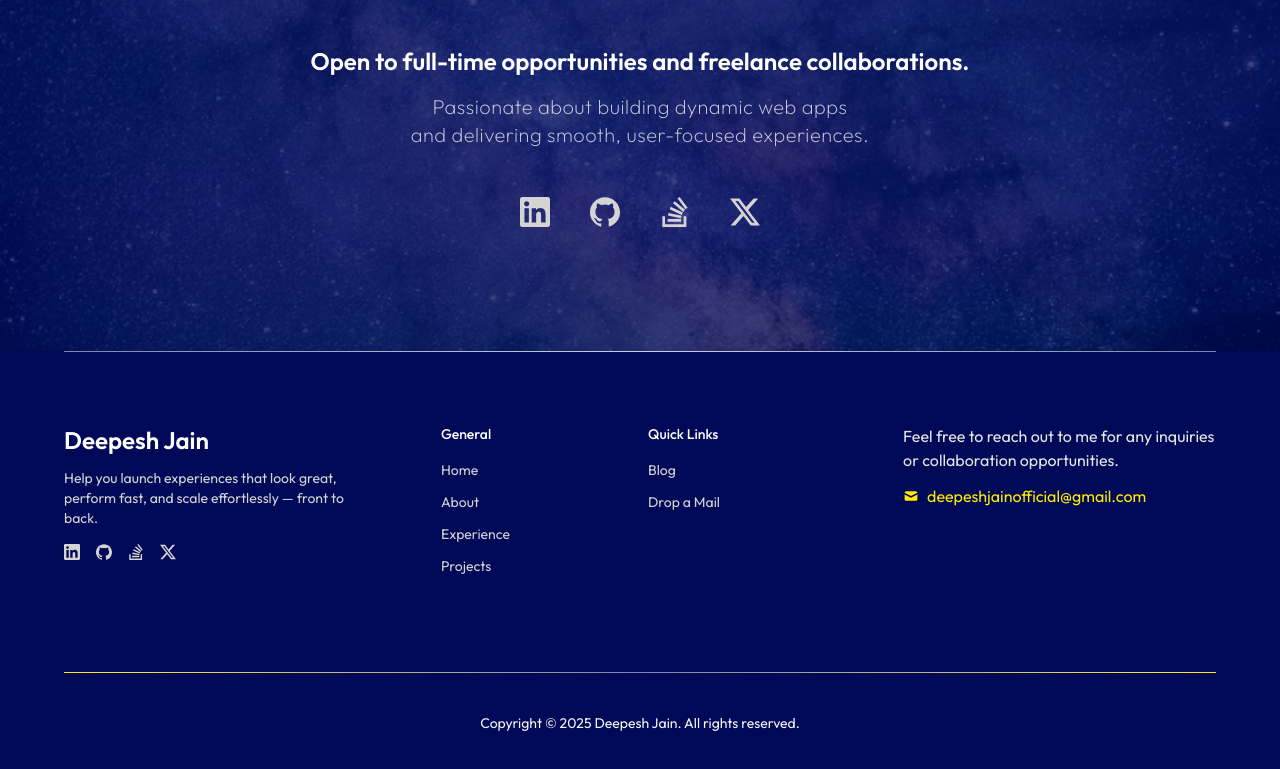
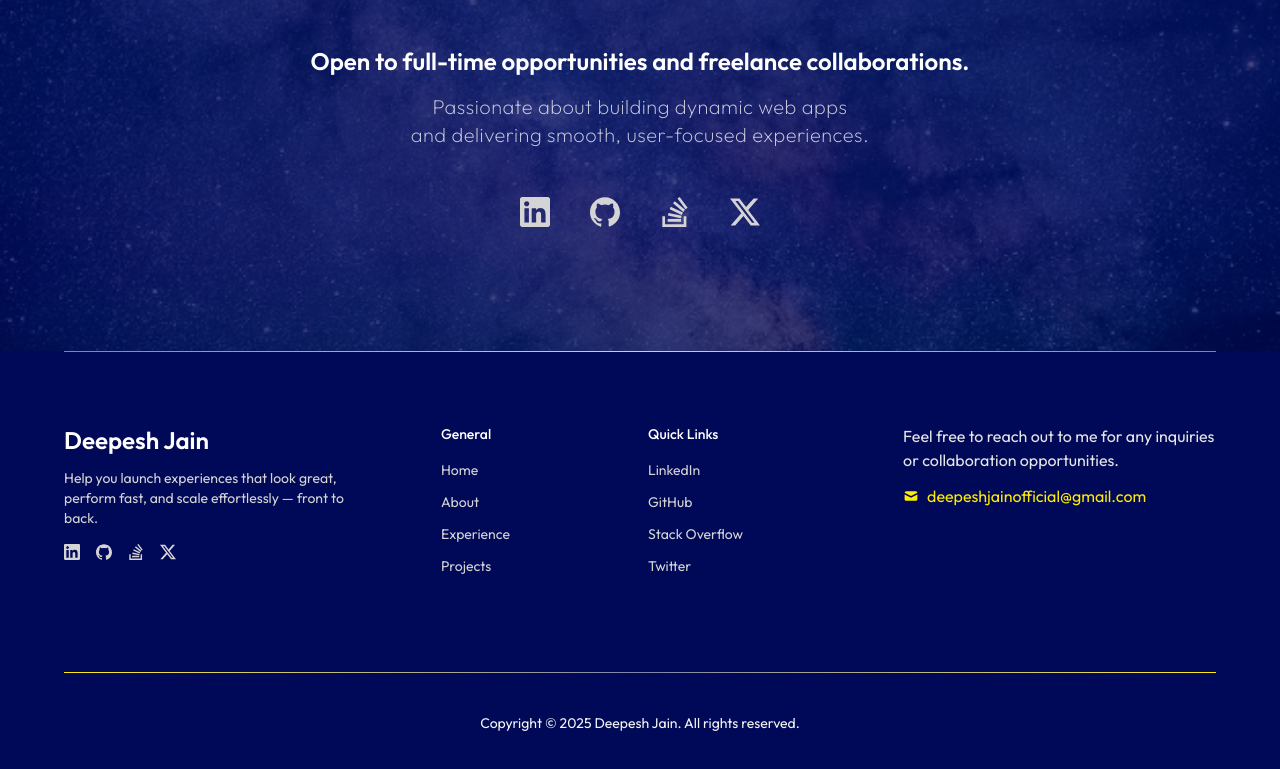
Before and after one commit to deepeshjaindj/modern-portfolio, a Next.js app: page / in a window 1280 px wide. Shown: the part 9393-10162 px from the top of the page. Built offline with nearby package versions, Linux system fonts and the light colour scheme; a web font is replaced by a local one.

Commit message:
Updated Footer

```diff
--- a/src/components/sections/Footer.tsx
+++ b/src/components/sections/Footer.tsx
@@ -4,20 +4,7 @@ import { SiGithub, SiLinkedin, SiStackoverflow, SiX } from "react-icons/si";
 import { HiMail } from "react-icons/hi";
 
 const Footer = () => {
-  return (
-    <footer className="relative flex flex-col items-center justify-center w-full bg-backgroundBlue text-neutral-300 font-sans px-4 sm:px-6 lg:px-10 xl:px-16">
-      <div className="mx-auto h-px w-full bg-gradient-to-r from-white/50 via-white/80 to-white/50" />
-
-      <div className="container mx-auto mb-12 mt-6 grid max-w-6xl gap-8 py-12 md:grid-cols-[1.1fr_1.4fr_1.1fr] md:gap-16 text-center md:text-left">
-        <div>
-          <h2 className="text-2xl font-semibold text-white">Deepesh Jain</h2>
-          <p className="mt-3 text-sm text-neutral-300">
-            Help you launch experiences that look great, perform fast, and scale
-            effortlessly — front to back.
-          </p>
-          <div className="mt-4 flex gap-4 justify-center md:justify-start">
-            {/* Social links */}
-            {[
+  const socialLinks = [
     {
       href: "http://linkedin.com/in/deepeshjain-dj",
       label: "LinkedIn",
@@ -38,7 +25,20 @@ const Footer = () => {
       label: "Twitter",
       icon: <SiX />,
     },
-            ].map(({ href, label, icon }) => (
+  ];
+  return (
+    <footer className="relative flex flex-col items-center justify-center w-full bg-backgroundBlue text-neutral-300 font-sans px-4 sm:px-6 lg:px-10 xl:px-16">
+      <div className="mx-auto h-px w-full bg-gradient-to-r from-white/50 via-white/80 to-white/50" />
+
+      <div className="container mx-auto mb-12 mt-6 grid max-w-6xl gap-8 py-12 md:grid-cols-[1.1fr_1.4fr_1.1fr] md:gap-16 text-center md:text-left">
+        <div>
+          <h2 className="text-2xl font-semibold text-white">Deepesh Jain</h2>
+          <p className="mt-3 text-sm text-neutral-300">
+            Help you launch experiences that look great, perform fast, and scale
+            effortlessly — front to back.
+          </p>
+          <div className="mt-4 flex gap-4 justify-center md:justify-start">
+            {socialLinks.map(({ href, label, icon }) => (
               <a
                 key={label}
                 href={href}
@@ -62,7 +62,7 @@ const Footer = () => {
                 <li key={i}>
                   <Link
                     href={`/${text === "Home" ? "" : "#" + text.toLowerCase()}`}
-                    className="transition-colors hover:text-neutral-50"
+                    className="transition-colors hover:text-primaryYellow"
                   >
                     {text}
                   </Link>
@@ -73,13 +73,15 @@ const Footer = () => {
           <div>
             <h3 className="text-sm font-medium text-white">Quick Links</h3>
             <ul className="mt-4 flex flex-col gap-y-3 text-sm">
-              {["Blog", "Drop a Mail"].map((text, i) => (
+              {socialLinks.map((item, i) => (
                 <li key={i}>
                   <Link
-                    href={`/${text.toLowerCase().replace(/ /g, "-")}`}
-                    className="transition-colors hover:text-neutral-50"
+                    target="_blank"
+                    rel="noopener noreferrer"
+                    href={item.href}
+                    className="transition-colors hover:text-primaryYellow"
                   >
-                    {text}
+                    {item.label}
                   </Link>
                 </li>
               ))}
```
Lines whose indentation alone changed are shown as unchanged.
